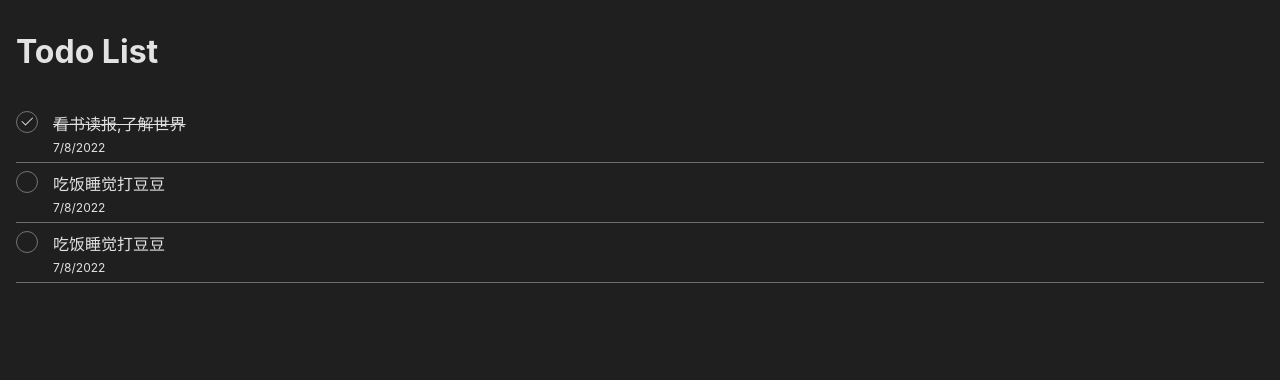
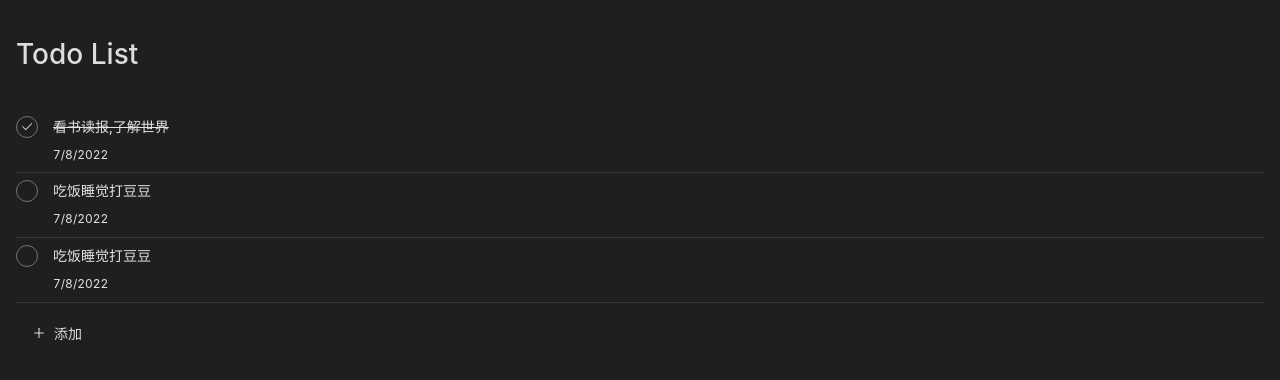
Before and after one commit to yue1123/tauri-app-todo, a React (Vite) app: page / in a window 1280 px wide. Shown: the top 380 px of the page. Built offline with nearby package versions, Linux system fonts and the light colour scheme.

Commit message:
faet: 优化样式, 增加新建图标

```diff
--- a/package.json
+++ b/package.json
@@ -11,6 +11,7 @@
 	},
 	"dependencies": {
 		"@tauri-apps/api": "^1.0.1",
+		"antd": "^4.21.5",
 		"less": "^4.1.3",
 		"react": "^18.0.0",
 		"react-dom": "^18.0.0",
--- a/src/App.less
+++ b/src/App.less
@@ -27,11 +27,17 @@
     display: flex;
     justify-content: flex-start;
     align-items: flex-start;
-    border-bottom: 1px solid rgb(110, 110, 110);
+    border-bottom: 1px solid #363636;
     padding:7.5px 0;
     margin-bottom: 10px 0;
     .content {
       margin-left: 15px;
+      p {
+        margin-bottom: 0;
+      }
+      .text{
+        margin-bottom: .5rem;
+      }
       .time{
         margin-top: 5px;
         font-size: 12px;
--- /dev/null
+++ b/src/components/AddNew/index.less
@@ -0,0 +1,3 @@
+.add-new{
+  margin-top:15px;
+}
--- /dev/null
+++ b/src/components/AddNew/index.tsx
@@ -0,0 +1,25 @@
+import { FC, useState } from 'react'
+
+import { AiOutlinePlus } from 'react-icons/ai'
+import './index.less'
+
+import { Button } from 'antd'
+
+const AddNew:FC = () =>{
+  return (
+		<div className='add-new'>
+			<Button
+				icon={
+					<span className='anticon'>
+						<AiOutlinePlus />
+					</span>
+				}
+				type='text'
+			>
+				添加
+			</Button>
+		</div>
+	)
+}
+
+export default AddNew
--- a/src/main.tsx
+++ b/src/main.tsx
@@ -2,6 +2,7 @@ import React from 'react'
 import ReactDOM from 'react-dom/client'
 import App from './App'
 import './index.css'
+import 'antd/dist/antd.dark.css'
 
 ReactDOM.createRoot(document.getElementById('root')!).render(
   <React.StrictMode>
--- a/src/views/main/index.tsx
+++ b/src/views/main/index.tsx
@@ -1,12 +1,12 @@
 import { useState } from 'react'
 
 import Checkbox from '../../components/Checkbox'
-import { FaBeer } from 'react-icons/fa'
-
+import AddNew from '../../components/AddNew'
 export interface TodoItem {
 	id: number
 	content: string
 	isCompleted: boolean
+	description?: string
 	time?: Date
 	isLink?: boolean
 }
@@ -39,8 +39,7 @@ function Main() {
 		<div className='main-container'>
 			<h1>Todo List</h1>
 			<div className='todo-list'>
-				{
-          todoList.map((item,index) => {
+				{todoList.map((item, index) => {
 					return (
 						<div
 							key={item.id}
@@ -48,8 +47,7 @@ function Main() {
 						>
 							<Checkbox
 								isChecked={item.isCompleted}
-									onChange={(e) => {
-										console.log(e)
+								onChange={async (e) => {
 									const _todoList = todoList.slice()
 									_todoList[index].isCompleted = e
 									setTodoList(_todoList)
@@ -61,9 +59,9 @@ function Main() {
 							</div>
 						</div>
 					)
-          })
-        }
+				})}
 			</div>
+			<AddNew></AddNew>
 		</div>
 	)
 }
```
Also changed, not shown: 1 other file (tests, documents, lock files or other folders). Lines whose indentation alone changed are shown as unchanged.
